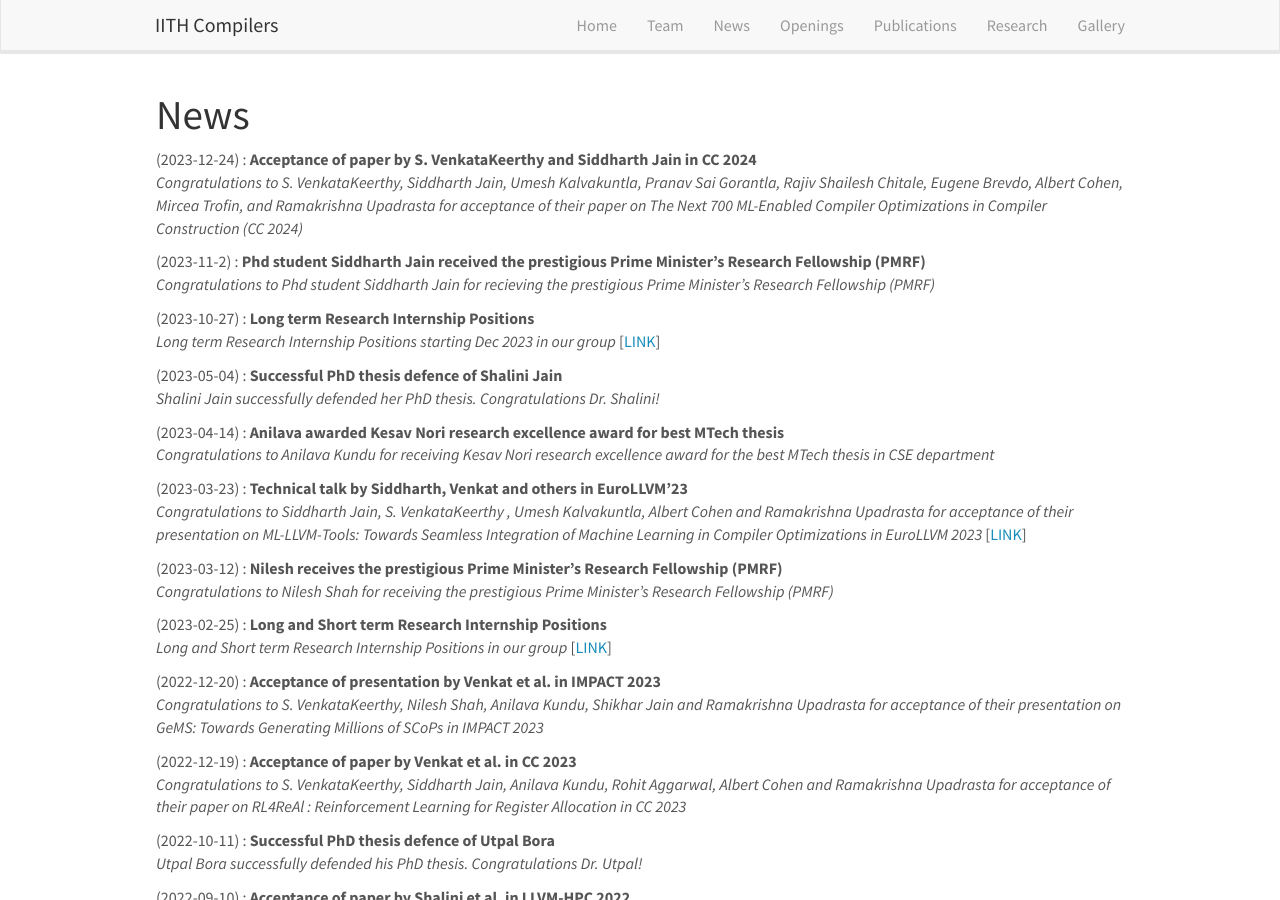
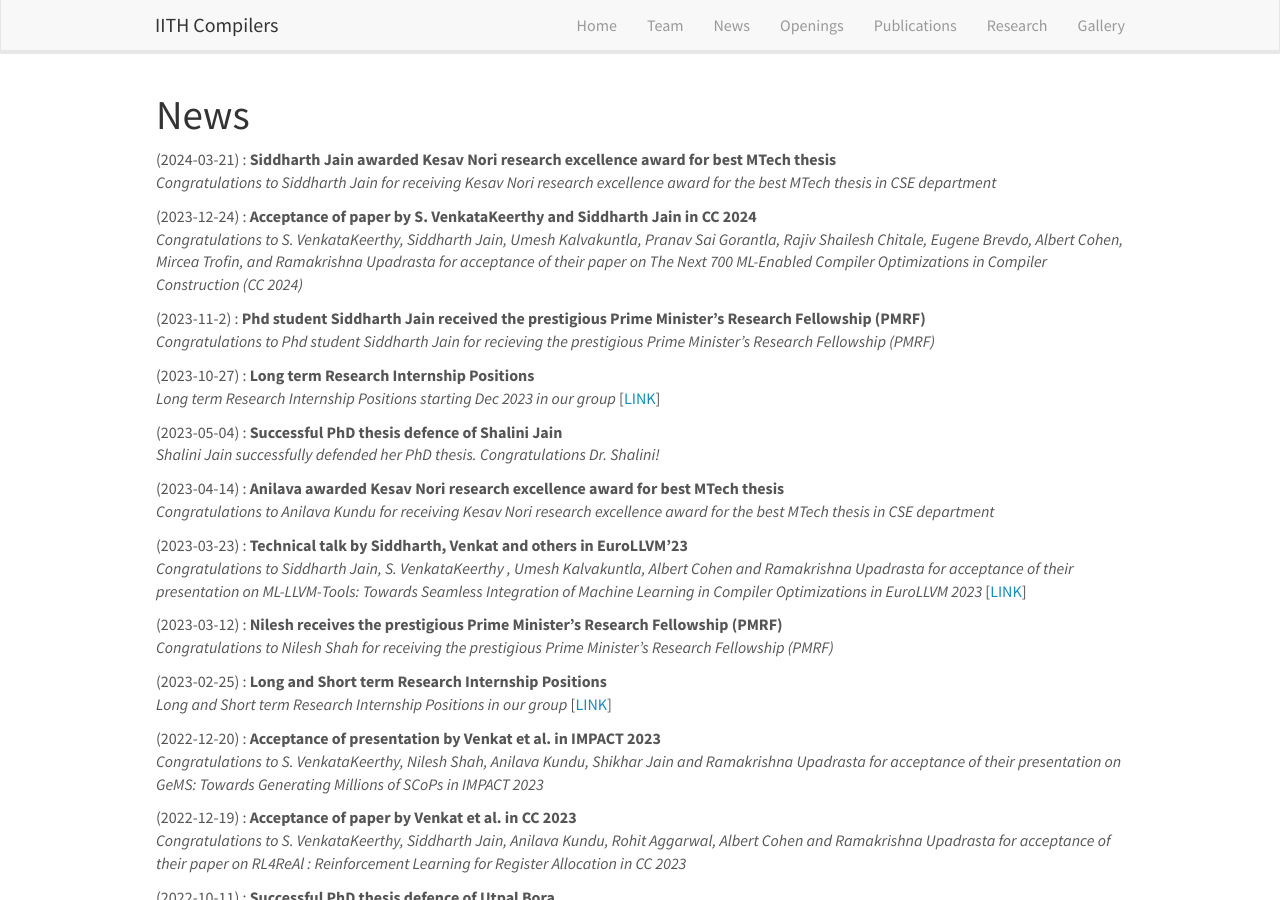
Before and after one commit to utpalbora/compilers.cse.iith.ac.in, a Jekyll site: the page built from _pages/allnews.md, in a window 1280 px wide and 900 px high. Built offline with Jekyll 4.4.1, drawn with Linux system fonts in a browser that asks for light colours; nearby versions of some CDN libraries.

Commit message:
Update news.yml

```diff
--- a/_data/news.yml
+++ b/_data/news.yml
@@ -1,3 +1,9 @@
+- date: 2024-03-21
+  status: "Siddharth Jain awarded Kesav Nori research excellence award for best MTech thesis"
+  new: "false"
+  url: ""
+  headline: "Congratulations to Siddharth Jain for receiving Kesav Nori research excellence award for the best MTech thesis in CSE department"
+
 - date: 2023-12-24
   status: "Acceptance of paper by S. VenkataKeerthy and Siddharth Jain in CC 2024"
   new: "false"
```
